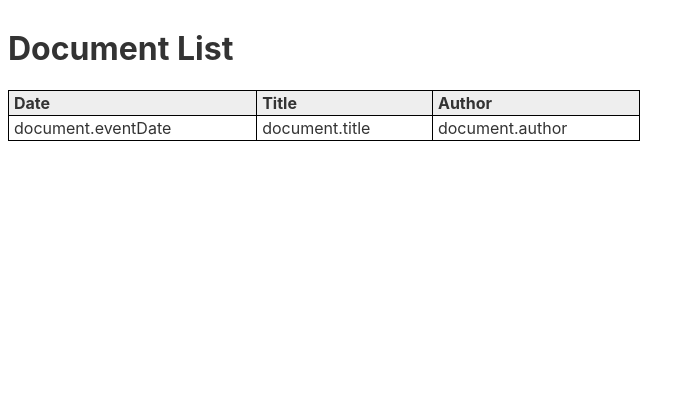
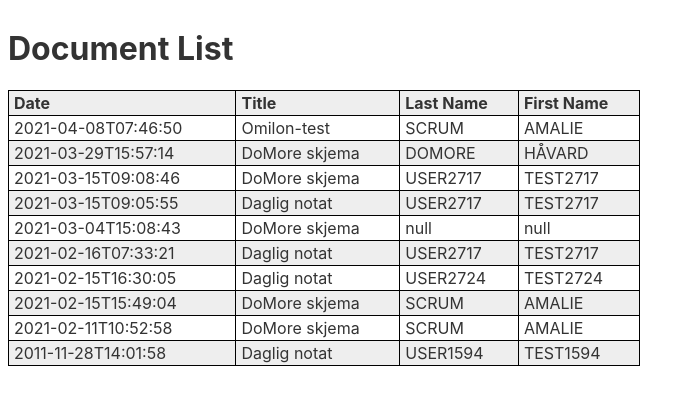
Before and after one commit to thorstenbaek/web-faggruppe-svelte-app, a Svelte app: page / in a window 1280 px wide. Shown: the top 404 px of the page, without its empty margins (0-695 px from the left). Built offline with nearby package versions, Linux system fonts and the light colour scheme.

Commit message:
Added and using documents.json

```diff
--- a/package.json
+++ b/package.json
@@ -9,6 +9,7 @@
   },
   "devDependencies": {
     "@rollup/plugin-commonjs": "^17.0.0",
+    "@rollup/plugin-json": "^4.1.0",
     "@rollup/plugin-node-resolve": "^11.0.0",
     "rollup": "^2.3.4",
     "rollup-plugin-css-only": "^3.1.0",
--- a/rollup.config.js
+++ b/rollup.config.js
@@ -1,3 +1,4 @@
+import json from '@rollup/plugin-json'
 import svelte from 'rollup-plugin-svelte';
 import commonjs from '@rollup/plugin-commonjs';
 import resolve from '@rollup/plugin-node-resolve';
@@ -58,6 +59,10 @@ export default {
 		}),
 		commonjs(),
 
+		json({
+			compact: true
+		  }),
+
 		// In dev mode, call `npm run start` once
 		// the bundle has been generated
 		!production && serve(),
--- a/src/App.svelte
+++ b/src/App.svelte
@@ -1,6 +1,5 @@
 <script>
 	import DocumentList from "./components/DocumentList.svelte";
-	export let name;
 </script>
 
 <main>
--- a/src/components/DocumentList.svelte
+++ b/src/components/DocumentList.svelte
@@ -1,15 +1,22 @@
 <h1>Document List</h1>
+
+<script>
+    import documents from "../data/documents.json";
+</script>
 
 <table>
     <thead>
-        <th>Date</th><th>Title</th><th>Author</th>
+        <th>Date</th><th>Title</th><th>Last Name</th><th>First Name</th>
     </thead>
     <tbody>
+        {#each documents as document}
         <tr>
-            <td>document.eventDate</td>
-            <td>document.title</td>
-            <td>document.author</td>
+            <td>{document.eventTime}</td>
+            <td>{document.title}</td>
+            <td>{document.author.lastName}</td>
+            <td>{document.author.firstName}</td>
         </tr>
+        {/each}
     </tbody>
 </table>
 
--- /dev/null
+++ b/src/data/documents.json
@@ -0,0 +1,90 @@
+[{
+    "id": 1006711,
+    "title": "Omilon-test",
+    "eventTime": "2021-04-08T07:46:50",
+    "author": {
+      "firstName": "AMALIE",
+      "lastName": "SCRUM"
+    }
+  },
+  {
+    "id": 1006663,
+    "title": "DoMore skjema",
+    "eventTime": "2021-03-29T15:57:14",
+    "author": {
+      "firstName": "HÅVARD",
+      "lastName": "DOMORE"
+    }
+  },
+  {
+    "id": 1006404,
+    "title": "DoMore skjema",
+    "eventTime": "2021-03-15T09:08:46",
+    "author": {
+      "firstName": "TEST2717",
+      "lastName": "USER2717"
+    }
+  },
+  {
+    "id": 1006402,
+    "title": "Daglig notat",
+    "eventTime": "2021-03-15T09:05:55",
+    "author": {
+      "firstName": "TEST2717",
+      "lastName": "USER2717"
+    }
+  },
+  {
+    "id": 1006241,
+    "title": "DoMore skjema",
+    "eventTime": "2021-03-04T15:08:43",
+    "author": {
+      "firstName": null,
+      "lastName": null
+    }
+  },
+  {
+    "id": 1006105,
+    "title": "Daglig notat",
+    "eventTime": "2021-02-16T07:33:21",
+    "author": {
+      "firstName": "TEST2717",
+      "lastName": "USER2717"
+    }
+  },
+  {
+    "id": 1006103,
+    "title": "Daglig notat",
+    "eventTime": "2021-02-15T16:30:05",
+    "author": {
+      "firstName": "TEST2724",
+      "lastName": "USER2724"
+    }
+  },
+  {
+    "id": 1006101,
+    "title": "DoMore skjema",
+    "eventTime": "2021-02-15T15:49:04",
+    "author": {
+      "firstName": "AMALIE",
+      "lastName": "SCRUM"
+    }
+  },
+  {
+    "id": 1006062,
+    "title": "DoMore skjema",
+    "eventTime": "2021-02-11T10:52:58",
+    "author": {
+      "firstName": "AMALIE",
+      "lastName": "SCRUM"
+    }
+  },
+  {
+    "id": 1004677,
+    "title": "Daglig notat",
+    "eventTime": "2011-11-28T14:01:58",
+    "author": {
+      "firstName": "TEST1594",
+      "lastName": "USER1594"
+    }
+  }]
```
Also changed, not shown: 2 other files (tests, documents, lock files or other folders).
